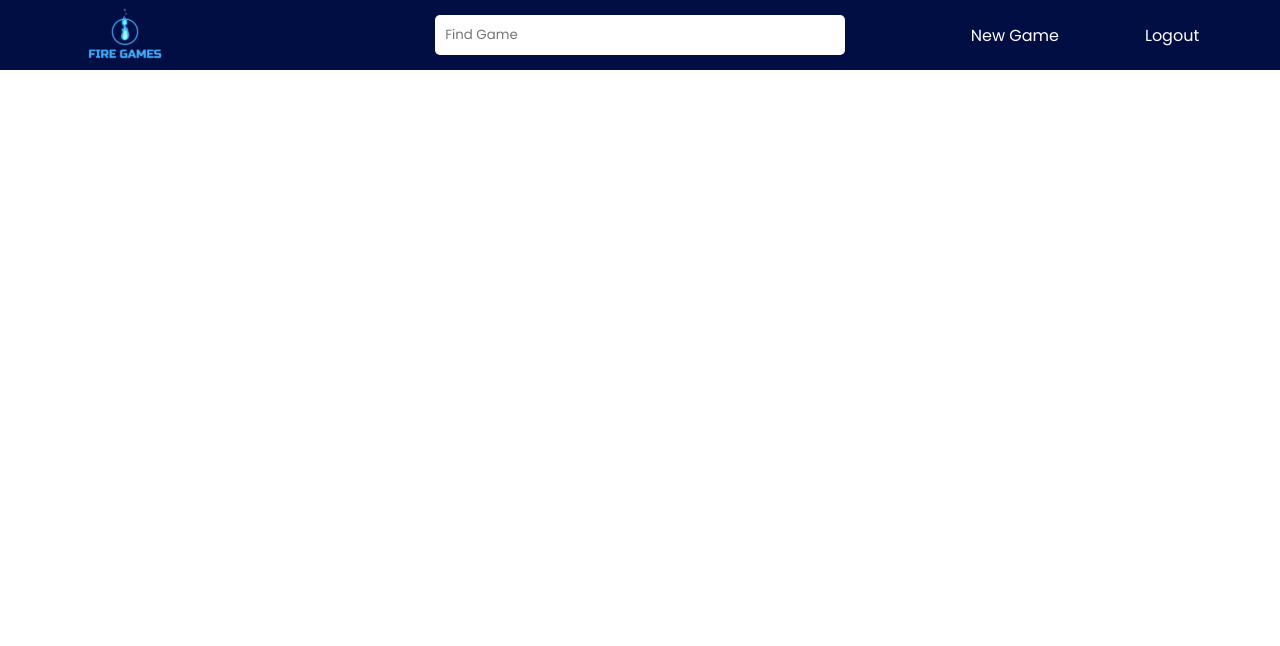
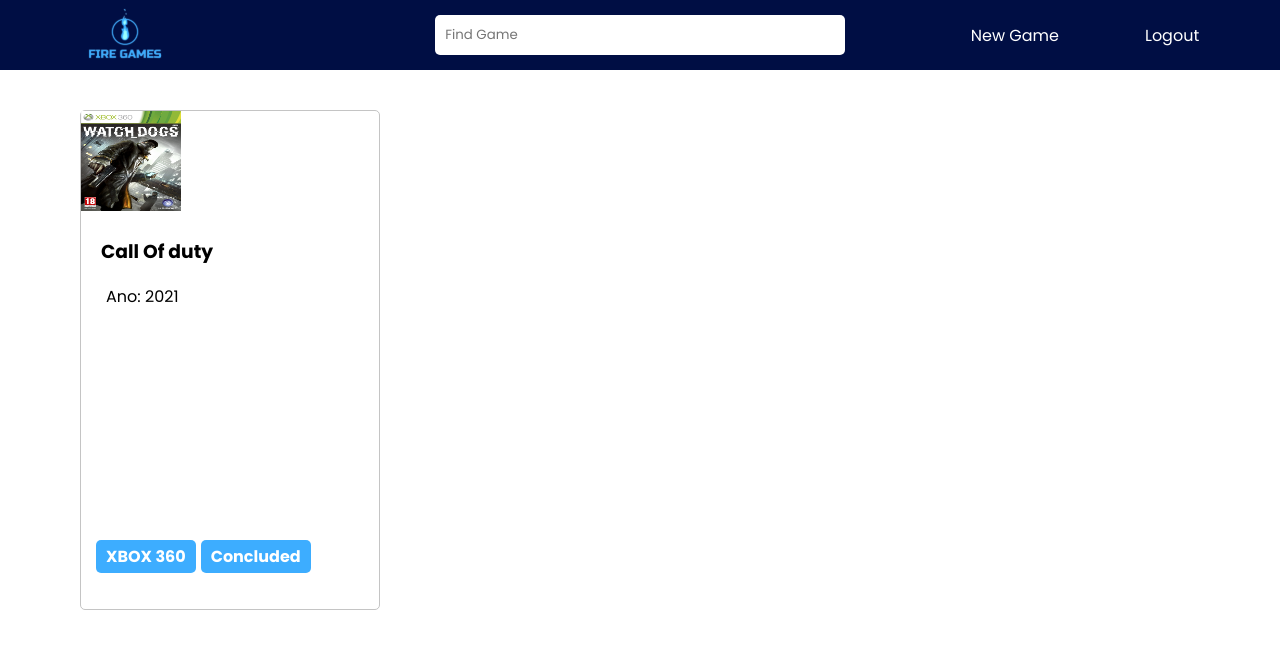
Before and after one commit to daniel-dantas/fire-games, a Next.js app in the folder front/: page /library in a window 1280 px wide. Shown: the top 646 px of the page. Built offline with nearby package versions, Linux system fonts and the light colour scheme.

Commit message:
view: Creating game card component

```diff
--- /dev/null
+++ b/front/src/components/GameCard/index.tsx
@@ -0,0 +1,23 @@
+import React from "react";
+import Image from "next/image";
+
+import styles from "./styles.module.scss";
+
+const GameCard: React.FC = () => {
+	return (
+		<div className={styles.root}>
+			<Image src="/images/wd-xbox360.jpg" alt="" width={100} height={100} />
+			<div className={styles.content_info}>
+				<h3>Call Of duty</h3>
+				<span>Ano: 2021</span>
+				<br />
+				<div className={styles.badge_content}>
+					<span className={styles.badge}>XBOX 360</span>
+					<span className={styles.badge}>Concluded</span>
+				</div>
+			</div>
+		</div>
+	);
+};
+
+export default GameCard;
--- /dev/null
+++ b/front/src/components/GameCard/styles.module.scss
@@ -0,0 +1,45 @@
+.root{
+    border: 1px solid #C4C4C4;
+    cursor: pointer;
+
+    position: relative;
+
+    &:hover {
+        border: 1px solid #3DADFF;
+    }
+
+    width: 300px;
+    height: 500px;
+
+    border-radius: 5px;
+
+    img {
+        width: 100%;
+        height: 300px;
+    }
+
+    .content_info{
+        // background-color: red;
+        padding: 0 20px;
+
+        span {
+            margin-left: 5px;
+        }
+
+        .badge_content {
+            margin-left: -10px;
+            position: absolute;
+            bottom: 40px;
+
+            .badge {
+                color: #fff;
+                background-color: #3DADFF;
+                font-weight: bold;
+                padding: 5px 10px;
+                border-radius: 5px;
+            }
+        }
+
+
+    }
+}
--- a/front/src/pages/library/index.tsx
+++ b/front/src/pages/library/index.tsx
@@ -1,5 +1,6 @@
 import { NextPage } from "next";
 import React from "react";
+import GameCard from "../../components/GameCard";
 import HeaderBar from "../../components/HeaderBar";
 import styles from "./styles.module.scss";
 // import { Container } from './styles';
@@ -8,7 +9,9 @@
 	return (
 		<div className={styles.root}>
 			<HeaderBar />
-			<div className={styles.container}></div>
+			<div className={styles.container}>
+				<GameCard />
+			</div>
 		</div>
 	);
 };
--- a/front/src/pages/library/styles.module.scss
+++ b/front/src/pages/library/styles.module.scss
@@ -0,0 +1,8 @@
+.root {
+    .container {
+        height: 90vh;
+        width: 100%;
+        // background-color: red;
+        padding: 40px 80px;
+    }
+}
```
Also changed, not shown: front/public/images/wd-xbox360.jpg (added).
